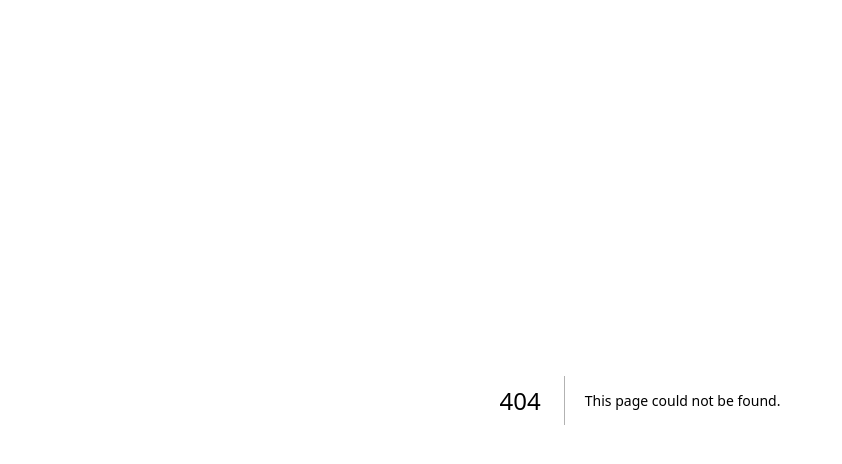
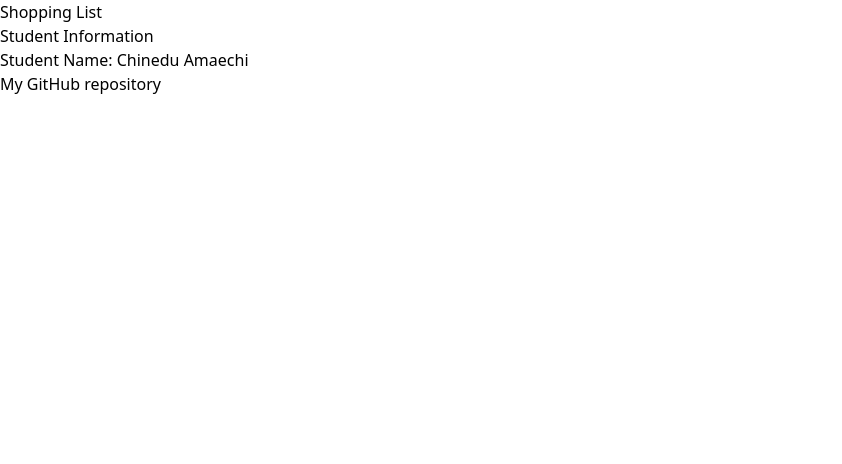
Before and after one commit to chinedu-amaechi/cprg306-assignments, a Next.js app: page /week-2 in a window 1280 px wide. Before the commit this address had no page. Shown: the top 464 px of the page, without its empty margins (0-842 px from the left). Built offline with nearby package versions, Linux system fonts and the light colour scheme.

Commit message:
created week-2 page and StudentInfo React component
Additional week-2 page and a StudentInfo react component linked to week-2 page.

```diff
--- /dev/null
+++ b/app/week-2/page.js
@@ -0,0 +1,10 @@
+import StudentInfo from "./student-info";
+
+export default function Page() {
+  return (
+    <main>
+        <h1>Shopping List</h1>
+        <StudentInfo />
+    </main>
+  );
+}
--- /dev/null
+++ b/app/week-2/student-info.js
@@ -0,0 +1,11 @@
+import Link from "next/link";
+
+export default function StudentInfo() {
+  return (
+    <main>
+      <h1>Student Information</h1>
+      <p>Student Name: Chinedu Amaechi</p>
+      <Link href="https://github.com/chinedu-amaechi?tab=repositories">My GitHub repository</Link>
+    </main>
+  );
+}
```
